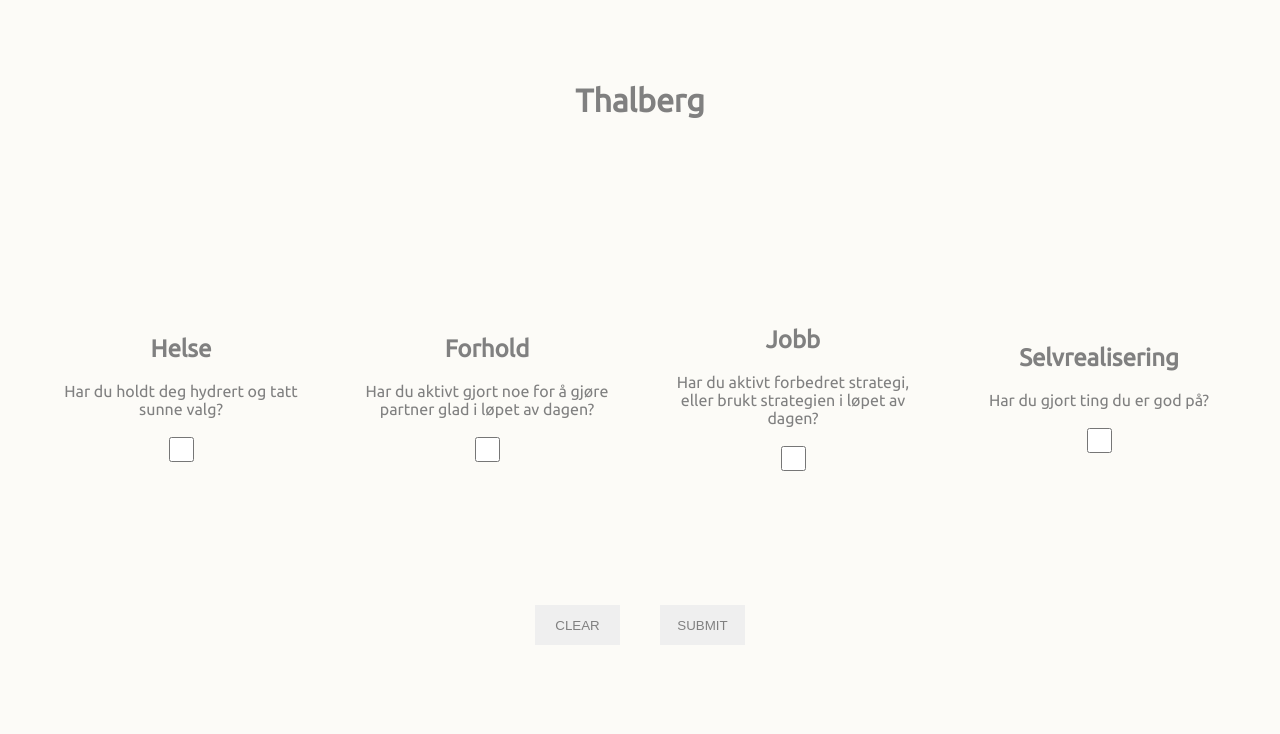
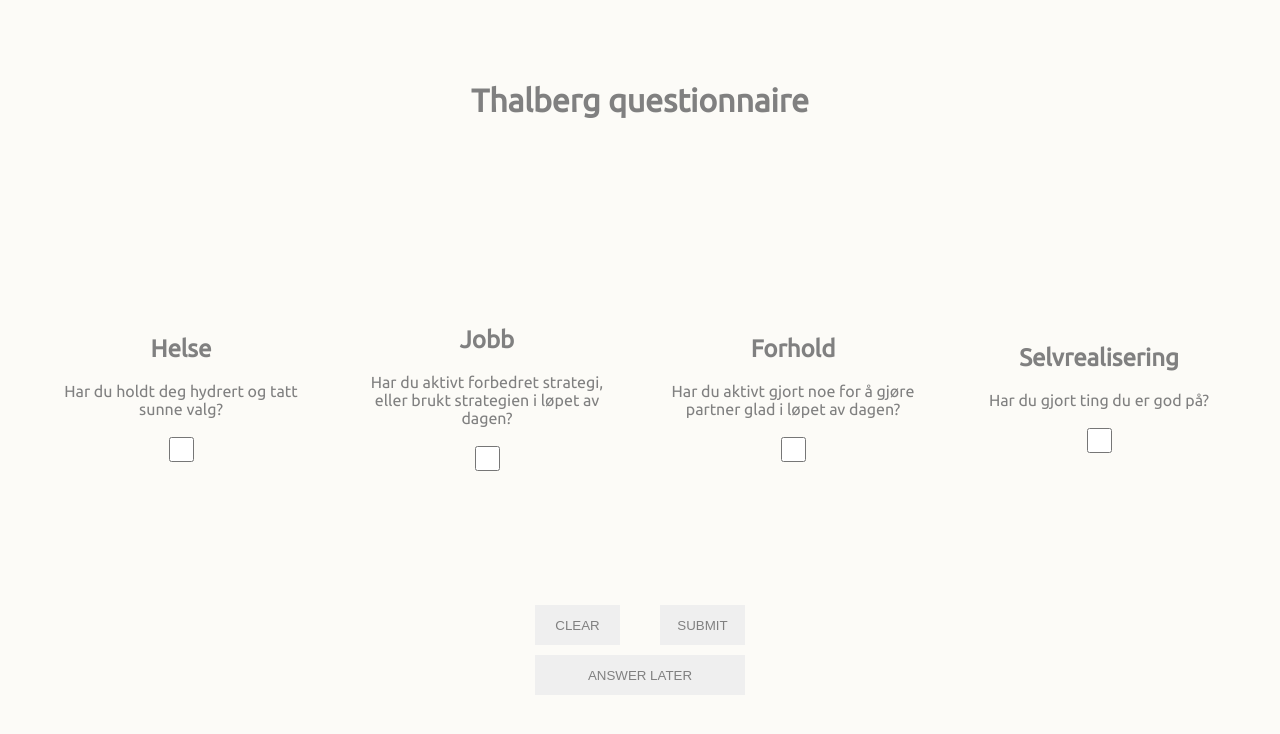
Before and after one commit to zaramelyan/thalberg, a React (Create React App) app: page /#/form in a window 1280 px wide. Shown: the top 734 px of the page. Built offline with nearby package versions, Linux system fonts and the light colour scheme.

Commit message:
added later button, some css colour changes

```diff
--- a/src/App.css
+++ b/src/App.css
@@ -37,15 +37,19 @@ align-items: center;
 
 .question.health:hover {
   background-color: rgba(217, 231, 235, 0.397);
+  transform: translate(5px, -5px);
+}
+.question.job:hover {
+  background-color: rgba(221, 232, 247, 0.438);
+  transform: translate(5px, -5px);
 }
 .question.love:hover {
   background-color: rgba(252, 222, 222, 0.432);
-}
-.question.job:hover {
-  background-color: rgba(221, 232, 247, 0.438);
+  transform: translate(-5px, -5px);
 }
 .question.self:hover {
   background-color: rgba(255, 241, 210, 0.425);
+  transform: translate(-5px, -5px);
 }
 
 .answers {
@@ -57,7 +61,7 @@ align-items: center;
   flex-direction: row;
   flex-wrap: nowrap;
 }
-.submit, .clear {
+.submit, .clear{
   margin: 5px 20px;
   width: 85px;
   height: 40px;
@@ -67,14 +71,29 @@ align-items: center;
   font-weight: 300;
 }
 
+.later {
+  margin: 5px 20px;
+  width: 250px;
+  height: 40px;
+  border: none;
+  transition: ease-in, 0.1s;
+  color: grey;
+  font-weight: 300;
+}
+
 .submit:hover {
   color: white;
-  background-color: rgba(217, 231, 235, 0.705);
+  background-color: rgba(83, 125, 136, 0.705);
 }
 
 .clear:hover {
   color: white;
-  background-color: rgba(252, 222, 222, 0.575);
+  background-color: rgba(150, 46, 46, 0.575);
+}
+
+.later:hover {
+  color: white;
+  background-color: rgba(39, 42, 70, 0.575);
 }
 
 .submit:active, .clear:active {
@@ -83,8 +102,20 @@ align-items: center;
 
 .header {
   display: flex;
+  flex-direction: column;
   justify-content: center;
   align-items: center;
   height: 200px;
   width: 100%;
 }
+
+.tagline {
+  display: none;
+  width: 200px;
+}
+
+.buttons {
+  display: inline-flex;
+  width: 250px;
+  flex-wrap: wrap;
+}
--- a/src/App.js
+++ b/src/App.js
@@ -9,7 +9,7 @@ import Login from './components/Login';
 import Home from './components/Home';
 import Signup from './components/Signup';
 import AppForm from './components/Form';
-import AppForm2 from './components/Form2';
+import Form from './components/Form';
 
 function App() {
 
@@ -22,7 +22,7 @@ function App() {
         <Route path="/home" component={Home} />
         <Route path="/login" component={Login}/>
         <Route path="/signup" component={Signup}/>
-        <Route path="/form" component={AppForm2}/>
+        <Route path="/form" component={Form}/>
       </Switch>
     </HashRouter>
     </div>
--- a/src/components/Authenticate.js
+++ b/src/components/Authenticate.js
@@ -4,7 +4,7 @@ function Authenticate() {
 
     return (
         <div>
-        Authenticate
+        Authenticating...
         </div>
     )
 }
--- a/src/components/Form.js
+++ b/src/components/Form.js
@@ -1,88 +1,118 @@
-import React, { useState } from 'react';
-import { Formik, Form, Field, ErrorMessage } from 'formik';
+import React from 'react';
+import { submitForm } from '../services/forms'
+//import { checkToday } from '../../queries';
 
+class Form extends React.Component {
+    //Submit the date to SQL with NOW()::DATE;
+    //fix import + checkToday function
+    constructor(props) {
+        super(props);
+        this.state = {
+          form: {
+            health: false,
+            job: false,
+            love: false,
+            self: false
+          },
+            submitted: false
+        }
 
-function AppForm() {
-
-    const [name, setName] = useState("");
-    const [resultYes, setResultYes] = useState(false)
-    const [resultNo, setResultNo] = useState(false)
-
-    const obj = {resultYes: false, resultNo: false }
-
-
-    const handleChange = (e) => {
-        setName(e.target.value)
-        console.log(name)
+        this.handleCheckbox = this.handleCheckbox.bind(this);
+        this.handleSubmit = this.handleSubmit.bind(this);
+        this.clearForm = this.clearForm.bind(this);
+        this.redirect = this.redirect.bind(this);
     }
 
-    const handleSubmit = (e) => {
-
-        e.preventDefault();
-        console.log(name, resultYes, resultNo)
+    async componentDidMount() {
+    //await checkToday();
     }
 
-    const handleRadio = (e) => {
-        const chosen = e.target.value;
-        const id = e.target.id;
-        console.log(id);
+    async handleSubmit(e) {
+        const { history } = this.props;
+        e.preventDefault();
 
+        console.log("Submitted values: ", {...this.state.form})
 
-        if (chosen === "yes") {
-            if (!resultYes) {
-                obj.resultYes = true;
-                console.log(obj)
-                setResultYes(true)
-                setResultNo(false)
-                document.querySelector(`#boxyes`).checked = true;
-                document.querySelector(`#boxno`).checked = false;
-            }
+        try {
+           //await postForm({...this.state.form});
+        await submitForm({...this.state.form})
+        //await this.populateForm();
+        //check if form has been submitted on this date
 
-            if (resultYes) {
-                console.log("current: " + resultYes)
-                setResultYes(false)
-                document.querySelector(`#boxyes`).checked = false;
-            }
-        }
-
-        if (chosen === "no") {
-            if (!resultNo) {
-                setResultNo(true)
-                setResultYes(false)
-                document.querySelector(`#boxno`).checked = true;
-                document.querySelector(`#boxyes`).checked = false;
-            }
-
-            if (resultNo) {
-                console.log("current: " + resultNo)
-                setResultNo(false)
-                document.querySelector(`#boxno`).checked = false;
-            }
+        history.push('/home')
+        } catch (err) {
+          console.error(err.name + ': ' + err.message)
         }
     }
 
+    handleCheckbox = (e) => {
+        const id = e.target.id;
+            console.log(id + " checked " + e.target.checked)
+            this.setState(prevState => {
+              let form = {...prevState.form};  // creates copy of state
+              form[id] = !prevState.form[id];  // update specific form key, toggle value
+              return { form };                 // return updated form
+            })
+    }
+
+    //make this better...
+    clearForm = () => {
+      window.location.reload(true)
+    }
+
+    redirect() {
+      this.props.history.replace("/home");
+    }
+
+    render() {
+      //questions could stored differently
     return (
-        <>
+        <form onSubmit={this.handleSubmit} >
 
-        <h1>Mahaniform</h1>
-        <form onSubmit={handleSubmit} >
-  <label>
-    Name:
-    <input type="text" name="name" value={name} onChange={handleChange}/>
-  </label>
-  <p>Question:</p>
-  <label>
-  Yes
-  <input type="checkbox" value="yes" id="boxyes" onClick={handleRadio}></input></label>
-  <label>
-  No
-  <input type="radio" value="no" id="boxno" onClick={handleRadio}></input></label>
-  <input type="submit" value="Submit" />
-</form>
+        <div className="form">
+        <div className="question health">
+          <label>
+            <h2>Helse</h2>
+              <p>Har du holdt deg hydrert og tatt sunne valg?</p>
+            <input type="checkbox" value="health" id="health" onClick={this.handleCheckbox} />
+          </label>
+        </div>
 
+        <div className="question job">
+          <label>
+            <h2>Jobb</h2>
+              <p>Har du aktivt forbedret strategi, eller brukt strategien i løpet av dagen?</p>
+            <input type="checkbox" value="job" id="job" onClick={this.handleCheckbox} />
+          </label>
+        </div>
 
-        </>
+        <div className="question love">
+          <label>
+            <h2>Forhold</h2>
+              <p>Har du aktivt gjort noe for å gjøre partner glad i løpet av dagen?</p>
+            <input type="checkbox" value="love" id="love" onClick={this.handleCheckbox} />
+          </label>
+        </div>
+
+        <div className="question self">
+          <label>
+            <h2>Selvrealisering</h2>
+              <p>Har du gjort ting du er god på?</p>
+            <input type="checkbox" value="self" id="self" onClick={this.handleCheckbox} />
+          </label>
+        </div>
+        </div>
+
+          <div className="buttons">
+          <input type="button" className="clear" value="CLEAR" onClick={this.clearForm} />
+          <input type="submit" className="submit" value="SUBMIT" />
+          <input type="button" className="later" value="ANSWER LATER" onClick={this.redirect} />
+          </div>
+
+        </form>
+
     )
+    }
 }
 
-export default AppForm;
+export default Form;
--- a/src/components/Form2.js
+++ /dev/null
@@ -1,112 +0,0 @@
-import React from 'react';
-import {submitForm} from '../services/forms'
-//import { checkToday } from '../../queries';
-
-class AppForm2 extends React.Component {
-    //Submit the date to SQL with NOW()::DATE;
-    //fix import + checkToday function
-    constructor(props) {
-        super(props);
-        this.state = {
-          form: {
-            health: false,
-            job: false,
-            love: false,
-            self: false
-          },
-            submitted: false
-        }
-
-        this.handleCheckbox = this.handleCheckbox.bind(this);
-        this.handleSubmit = this.handleSubmit.bind(this);
-        this.clearForm = this.clearForm.bind(this);
-    }
-
-    async componentDidMount() {
-    //await checkToday();
-    }
-
-    async handleSubmit(e) {
-        const { history } = this.props;
-        e.preventDefault();
-
-        console.log("Submitted values: ", {...this.state.form})
-
-        try {
-           //await postForm({...this.state.form});
-        await submitForm({...this.state.form})
-        //await this.populateForm();
-        //check if form has been submitted on this date
-
-        history.push('/home')
-        } catch (err) {
-          console.error(err.name + ': ' + err.message)
-        }
-    }
-
-    handleCheckbox = (e) => {
-        const id = e.target.id;
-            console.log(id + " checked " + e.target.checked)
-            this.setState(prevState => {
-              let form = {...prevState.form};  // creates copy of state
-              form[id] = !prevState.form[id];  // update specific form key, toggle value
-              return { form };                 // return updated form
-            })
-    }
-
-    //make this better...
-    clearForm = () => {
-      window.location.reload(true)
-    }
-
-    render() {
-      //questions could stored differently
-    return (
-        <form onSubmit={this.handleSubmit} >
-
-        <div className="form">
-        <div className="question health">
-          <label>
-            <h2>Helse</h2>
-              <p>Har du holdt deg hydrert og tatt sunne valg?</p>
-            <input type="checkbox" value="health" id="health" onClick={this.handleCheckbox} />
-          </label>
-        </div>
-
-        <div className="question love">
-          <label>
-            <h2>Forhold</h2>
-              <p>Har du aktivt gjort noe for å gjøre partner glad i løpet av dagen?</p>
-            <input type="checkbox" value="love" id="love" onClick={this.handleCheckbox} />
-          </label>
-        </div>
-
-        <div className="question job">
-          <label>
-            <h2>Jobb</h2>
-              <p>Har du aktivt forbedret strategi, eller brukt strategien i løpet av dagen?</p>
-            <input type="checkbox" value="job" id="job" onClick={this.handleCheckbox} />
-          </label>
-        </div>
-
-        <div className="question self">
-          <label>
-            <h2>Selvrealisering</h2>
-              <p>Har du gjort ting du er god på?</p>
-            <input type="checkbox" value="self" id="self" onClick={this.handleCheckbox} />
-          </label>
-        </div>
-        </div>
-
-          <div className="buttons">
-          <input type="button" className="clear" value="CLEAR" onClick={this.clearForm} />
-          <input type="submit" className="submit" value="SUBMIT" />
-          </div>
-
-        </form>
-
-    )
-    }
-}
-
-export default AppForm2;
--- a/src/components/Navigation.js
+++ b/src/components/Navigation.js
@@ -5,7 +5,8 @@ function Navigation() {
 
     return (
         <div className="header">
-        <h1>Thalberg</h1>
+        <h1>Thalberg questionnaire</h1>
+        <p className="tagline">A daily assessment of points of improvement for focus and results</p>
         </div>
     )
 }
```
Also changed, not shown: src/components/Home.js (+5 -7 lines).
